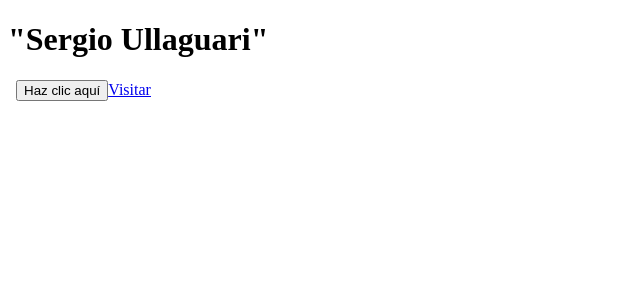
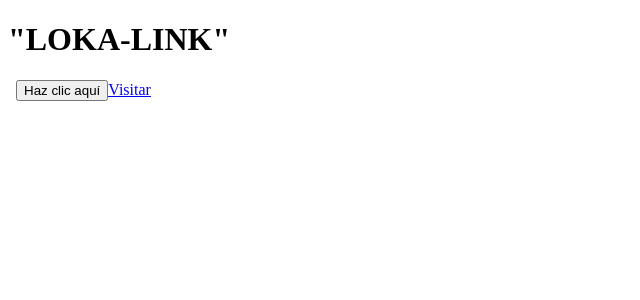
Before and after one commit to cheo13/UNITED-R, an Angular app: page / in a window 1280 px wide. Shown: the top 300 px of the page, without its empty margins (0-640 px from the left). Built offline with nearby package versions, Linux system fonts and the light colour scheme.

Commit message:
Update app.component.html

```diff
--- a/src/app/app.component.html
+++ b/src/app/app.component.html
@@ -1,4 +1,4 @@
-<h1>"Sergio Ullaguari"</h1>
+<h1>"LOKA-LINK"</h1>
 <!DOCTYPE html>
 <html>
 <head>
```
